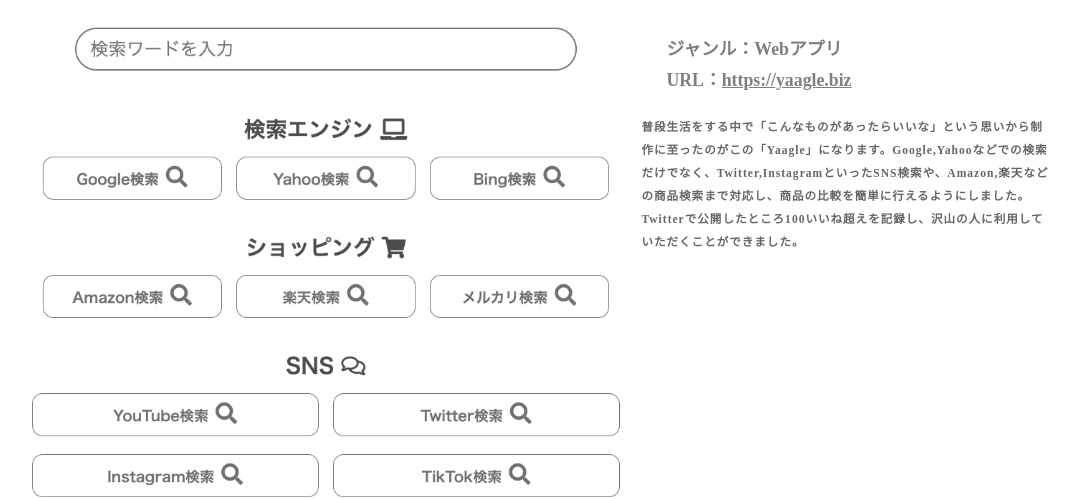
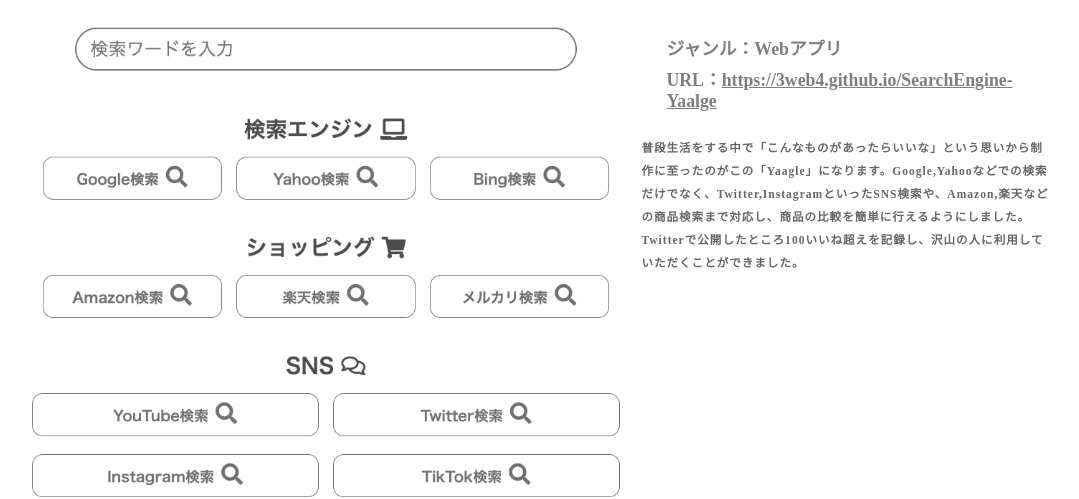
Before and after one commit to 3WEB4/design, a plain HTML site: page yaagle.html in a window 1280 px wide. Shown: the part 320-819 px from the top of the page, without its empty margins (101-1180 px from the left). Drawn offline with Linux system fonts and the light colour scheme.

Commit message:
Update yaagle.html

```diff
--- a/yaagle.html
+++ b/yaagle.html
@@ -66,7 +66,7 @@
                 <div class="works2__right">
                     <div class="works2__name--jp works2__name--sm works2__yaagle--top">検索エンジン【Yaagle】</div>
                     <p class="works2__sub-ttl works2__yaagle">ジャンル：Webアプリ</p>
-                    <p class="works2__sub-ttl works2__yaagle">URL：<a href="https://yaagle.biz">https://yaagle.biz</a></p>
+                    <p class="works2__sub-ttl works2__yaagle">URL：<a href="https://3web4.github.io/SearchEngine-Yaalge/">https://3web4.github.io/SearchEngine-Yaalge</a></p>
                     <a href=""></a>
                     <div class="works2__content">
                         <p class="works2__txt">普段生活をする中で「こんなものがあったらいいな」という思いから制作に至ったのがこの「Yaagle」になります。Google,Yahooなどでの検索だけでなく、Twitter,InstagramといったSNS検索や、Amazon,楽天などの商品検索まで対応し、商品の比較を簡単に行えるようにしました。Twitterで公開したところ100いいね超えを記録し、沢山の人に利用していただくことができました。</p>
```
